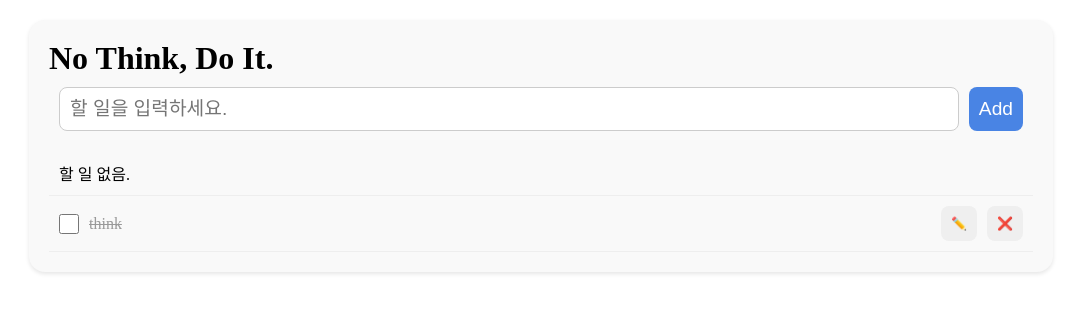
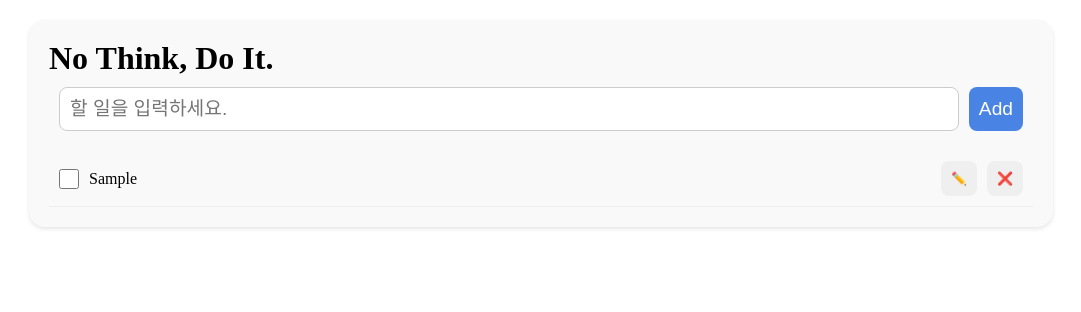
Before and after one commit to sangyeon08/Programming_React, a React (Vite) app: page / in a window 1280 px wide. Both pictures are taken after typing "Sample" into the empty fields and a click on the button "Add". Shown: the top 312 px of the page, without its empty margins (99-1180 px from the left). Built offline with nearby package versions, Linux system fonts and the light colour scheme.

Commit message:
[Chore]: TodoListApp show todos

```diff
--- a/src/TodoListApp.jsx
+++ b/src/TodoListApp.jsx
@@ -1,36 +1,36 @@
 import { useState } from 'react';
 import './todolist.css'
-import TodoItemEmpty from './components/TodoItemEmpty.jsx'
-import Button from './components/Button.jsx'
-import Checkbox from './components/Checkbox.jsx'
+// import TodoItemEmpty from './components/TodoItemEmpty.jsx'
+// import Button from './components/Button.jsx'
+// import Checkbox from './components/Checkbox.jsx'
 import TodoHeader from './components/TodoHeader.jsx'
 import TodoAdder from './components/TodoAdder.jsx'
-import TodoItem from './components/TodoItem.jsx'
+// import TodoItem from './components/TodoItem.jsx'
 import TodoList from './components/TodoList.jsx'
 
 class Todo {
-    constructor(id, text, isCompleted) {
-        this.id = Date.now(); // 할 일 고유의 값 new Date().getTime()과 동일한 역할을 하는 코드
-        this.text = text; // 할 일의 내용
-        this.isCompleted = false; // 할 일의 완료 여부
+    constructor(text) {
+        this.id = Date.now();   //할일 id: 고유의 값 == new Date().getTime()
+        this.text = text;       //할일의 내용
+        this.isCompleted = false; //할일 완료 여부
     }
 }
 
 function TodoListApp() {
     const [todos, setTodos] = useState([]);
-    const addTodo = (text) => setTodos((todos)=> [
-        // 이전 todos 복사
+    const addTodo = (text) => setTodos((todos) => [
+        //이전 todos 복사
         ...todos,
-        // newTodo 만들어서
-        // 뒤에 추가하기!
+        //newTodo 만들어서
+        //뒤에 추가하자
         new Todo(text)
     ]);
 
     return (
         <div className="todo">
             <TodoHeader />
-            <TodoAdder addTodo = {addTodo}/>
-            <TodoList todos/>
+            <TodoAdder addTodo={addTodo} />
+            <TodoList todos={todos} />
         </div>
     )
 }
--- a/src/components/Checkbox.jsx
+++ b/src/components/Checkbox.jsx
@@ -1,9 +1,9 @@
 export default function Checkbox(props) {
-    const { id, ...rest } = props;
+    const { children, id, ...rest } = props;
     return (
         <>
             <input type="checkbox" id={`chk-${id}`} className="todo__check" />
-            <label htmlFor={`chk-${id}`} className="todo__label">think</label>
+            <label htmlFor={`chk-${id}`} className="todo__label">{children}</label>
         </>
     )
 };
--- a/src/components/TodoItem.jsx
+++ b/src/components/TodoItem.jsx
@@ -1,10 +1,11 @@
 import Checkbox from './Checkbox.jsx'
 import Button from './Button.jsx'
 
-export default function TodoItem() {
+export default function TodoItem({ todo }) {
     return (
-        <li className="todo__item todo__item--complete">
-            <Checkbox id="1" />
+        // todo.isCompleted가 true면 todo__item--complete 클래스 추가, 아니면 말고
+        <li className={`todo__item${todo.isCompleted ? " todo__item--complete" : ""}`}>
+            <Checkbox id={todo.id}>{todo.text}</Checkbox>
             <Button className="todo__button todo__button--edit">✏️</Button>
             <Button className="todo__button todo__button--delete">❌</Button>
         </li>
--- a/src/components/TodoList.jsx
+++ b/src/components/TodoList.jsx
@@ -1,11 +1,17 @@
 import TodoItemEmpty from './TodoItemEmpty.jsx'
 import TodoItem from './TodoItem.jsx'
 
-export default function TodoList() {
+export default function TodoList({ todos }) {
     return (
         <ul className="todo__list">
-            <TodoItemEmpty />
-            <TodoItem />
+            {/* todos에 값이 없으면, TodoItemEmpty */}
+            {todos.length === 0 && <TodoItemEmpty />}
+            {/* todos에 값이 있으면, TodoItem에 todo를 넣자 */}
+            {todos.length > 0 &&
+                todos.map((todo) =>
+                    <TodoItem todo={todo} />
+                )
+            }
         </ul>
     )
 }
```
